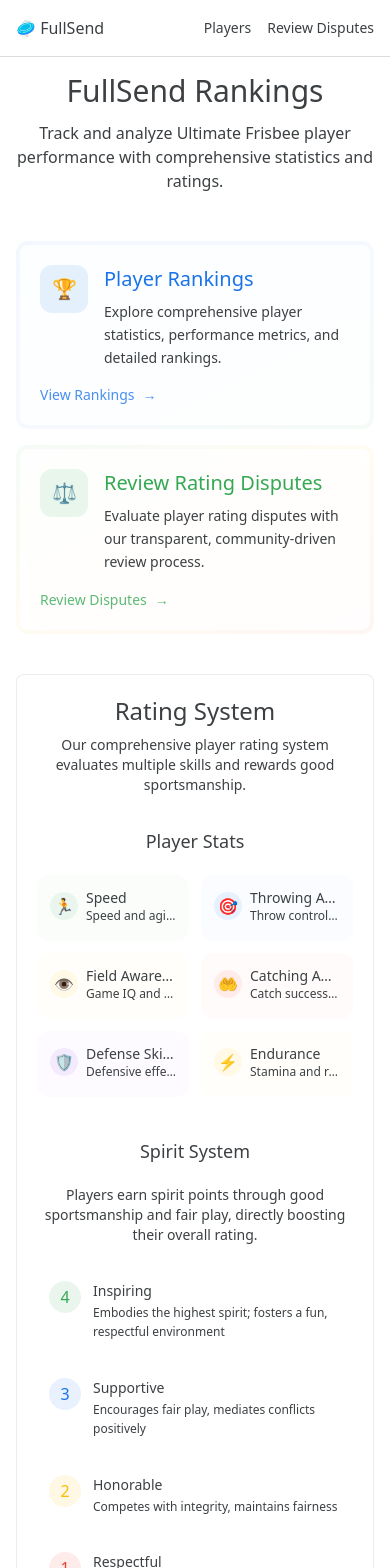
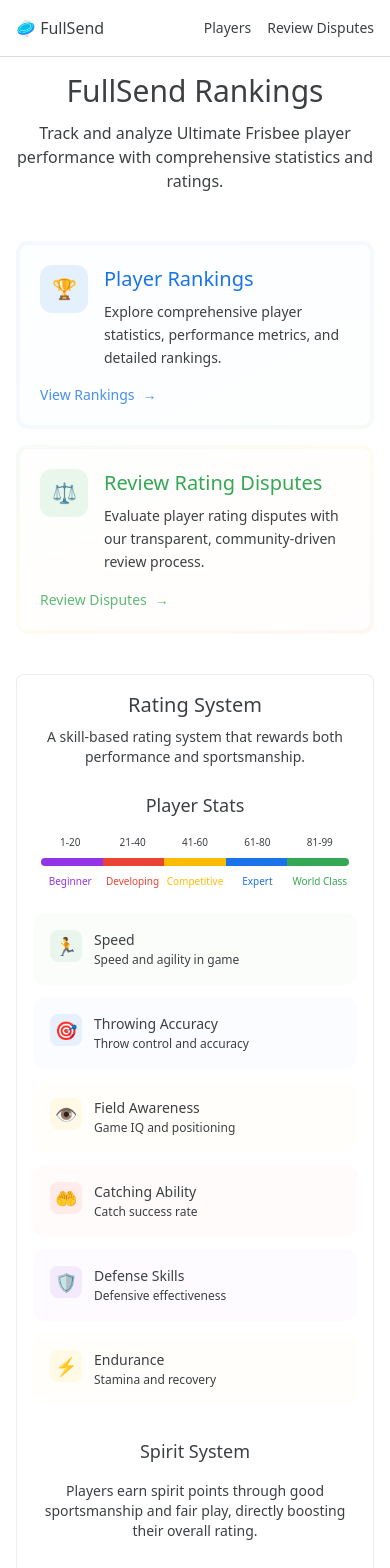
Before and after one commit to tullah/fullsendapp, a Next.js app: page / in a window 390 px wide. Shown: the top 1568 px of the page. Built offline with nearby package versions, Linux system fonts and the light colour scheme.

Commit message:
made ui/ux updates

```diff
--- a/components/add-player-dialog.tsx
+++ b/components/add-player-dialog.tsx
@@ -222,10 +222,9 @@ export function AddPlayerDialog({ onPlayerAdded, onClose, isOpen }: AddPlayerDia
 
   return (
     <div className="fixed inset-0 bg-black/50 flex items-center justify-center z-50 p-1 sm:p-4">
-      <div className="bg-white rounded-xl shadow-xl w-full max-w-md h-[calc(100vh-2rem)] sm:h-auto sm:max-h-[calc(100vh-2rem)]
-                    flex flex-col">
-        {/* Header - Fixed */}
-        <div className="flex-shrink-0 flex items-center justify-between px-3 py-2 sm:px-5 sm:py-4 border-b">
+      <div className="bg-white rounded-xl shadow-xl w-full max-w-md max-h-[90vh] overflow-hidden">
+        {/* Header */}
+        <div className="flex items-center justify-between px-3 py-2 sm:px-5 sm:py-4 border-b">
           <h2 className="text-sm sm:text-lg font-semibold text-foreground">Add Player</h2>
           <button
             onClick={onClose}
@@ -236,10 +235,9 @@ export function AddPlayerDialog({ onPlayerAdded, onClose, isOpen }: AddPlayerDia
           </button>
         </div>
 
-        <form onSubmit={handleSubmit} className="flex flex-col flex-1 min-h-0">
-          {/* Scrollable Content */}
-          <div className="flex-1 overflow-y-auto">
-            <div className="p-3 sm:p-5 space-y-4">
+        <form onSubmit={handleSubmit}>
+          <div className="max-h-[calc(90vh-8rem)] overflow-y-auto">
+            <div className="p-3 sm:p-5 space-y-3 sm:space-y-4">
               {error && (
                 <div className="flex items-start gap-2.5 p-2.5 rounded-lg bg-red-50 border border-red-200 text-red-600 text-sm">
                   <AlertCircle className="w-4 h-4 flex-shrink-0 mt-0.5" />
@@ -437,9 +435,8 @@ export function AddPlayerDialog({ onPlayerAdded, onClose, isOpen }: AddPlayerDia
             </div>
           </div>
 
-          {/* Footer - Fixed */}
-          <div className="flex-shrink-0 flex justify-end gap-2 px-3 py-2 sm:px-5 sm:py-4 border-t bg-white
-                       shadow-[0_-1px_3px_rgba(0,0,0,0.05)]">
+          {/* Footer */}
+          <div className="flex justify-end gap-2 px-3 py-2 sm:px-5 sm:py-4 border-t bg-gray-50">
             <button
               type="button"
               onClick={onClose}
--- a/components/rating-system.tsx
+++ b/components/rating-system.tsx
@@ -12,21 +12,50 @@ export function RatingSystem() {
   } as const;
 
   return (
-    <div className="card-base p-5 sm:p-6">
-      {/* Centered Rating System Header */}
-      <div className="text-center mb-8">
-        <h2 className="text-2xl font-medium text-foreground mb-2">Rating System</h2>
+    <div className="card-base p-4 sm:p-6">
+      {/* Header */}
+      <div className="text-center mb-6 sm:mb-8">
+        <h2 className="text-xl sm:text-2xl font-medium text-foreground mb-2">Rating System</h2>
         <p className="text-sm sm:text-base text-foreground/60 max-w-2xl mx-auto">
-          Our comprehensive player rating system evaluates multiple skills and rewards good sportsmanship.
+          A skill-based rating system that rewards both performance and sportsmanship.
         </p>
       </div>
 
-      {/* Player Stats and Spirit - Single Column */}
-      <div className="space-y-10">
+      <div className="space-y-8 sm:space-y-10">
         {/* Player Stats */}
         <div>
-          <h3 className="text-lg font-medium text-foreground mb-5 text-center">Player Stats</h3>
-          <div className="grid grid-cols-2 sm:grid-cols-3 gap-3 sm:gap-4">
+          <h3 className="text-lg font-medium text-foreground mb-4 sm:mb-5 text-center">Player Stats</h3>
+
+          {/* Rating Scale */}
+          <div className="mb-6 px-2 sm:px-4">
+            {/* Numbers - Now in a grid to match the sections below */}
+            <div className="grid grid-cols-5 text-center gap-1 mb-2">
+              <div className="text-[10px] sm:text-xs text-foreground/60">1-20</div>
+              <div className="text-[10px] sm:text-xs text-foreground/60">21-40</div>
+              <div className="text-[10px] sm:text-xs text-foreground/60">41-60</div>
+              <div className="text-[10px] sm:text-xs text-foreground/60">61-80</div>
+              <div className="text-[10px] sm:text-xs text-foreground/60">81-99</div>
+            </div>
+            {/* Scale Bar */}
+            <div className="h-2 rounded-full bg-gray-100 flex">
+              <div className="w-1/5 h-full rounded-l-full" style={{ backgroundColor: ratingConfig.beginner.color }}></div>
+              <div className="w-1/5 h-full" style={{ backgroundColor: ratingConfig.developing.color }}></div>
+              <div className="w-1/5 h-full" style={{ backgroundColor: ratingConfig.competitive.color }}></div>
+              <div className="w-1/5 h-full" style={{ backgroundColor: ratingConfig.expert.color }}></div>
+              <div className="w-1/5 h-full rounded-r-full" style={{ backgroundColor: ratingConfig.worldClass.color }}></div>
+            </div>
+            {/* Labels */}
+            <div className="grid grid-cols-5 text-center gap-1 mt-2">
+              <span className="text-[10px] sm:text-xs font-medium truncate" style={{ color: ratingConfig.beginner.color }}>Beginner</span>
+              <span className="text-[10px] sm:text-xs font-medium truncate" style={{ color: ratingConfig.developing.color }}>Developing</span>
+              <span className="text-[10px] sm:text-xs font-medium truncate" style={{ color: ratingConfig.competitive.color }}>Competitive</span>
+              <span className="text-[10px] sm:text-xs font-medium truncate" style={{ color: ratingConfig.expert.color }}>Expert</span>
+              <span className="text-[10px] sm:text-xs font-medium truncate" style={{ color: ratingConfig.worldClass.color }}>World Class</span>
+            </div>
+          </div>
+
+          {/* Stat Cards */}
+          <div className="grid grid-cols-1 sm:grid-cols-2 md:grid-cols-3 gap-3 sm:gap-4">
             {[
               {
                 label: 'Speed',
@@ -34,9 +63,6 @@ export function RatingSystem() {
                 shortDesc: 'Speed and agility in game',
                 icon: '🏃',
                 color: ratingColors.beginner,
-                level: 'Beginner',
-                progress: 1,
-                range: '1-20'
               },
               {
                 label: 'Throwing Accuracy',
@@ -44,9 +70,6 @@ export function RatingSystem() {
                 shortDesc: 'Throw control and accuracy',
                 icon: '🎯',
                 color: ratingColors.intermediate,
-                level: 'Intermediate',
-                progress: 2,
-                range: '21-40'
               },
               {
                 label: 'Field Awareness',
@@ -54,9 +77,6 @@ export function RatingSystem() {
                 shortDesc: 'Game IQ and positioning',
                 icon: '👁️',
                 color: ratingColors.advanced,
-                level: 'Advanced',
-                progress: 3,
-                range: '41-60'
               },
               {
                 label: 'Catching Ability',
@@ -64,9 +84,6 @@ export function RatingSystem() {
                 shortDesc: 'Catch success rate',
                 icon: '🤲',
                 color: ratingColors.expert,
-                level: 'Expert',
-                progress: 4,
-                range: '61-80'
               },
               {
                 label: 'Defense Skills',
@@ -74,9 +91,6 @@ export function RatingSystem() {
                 shortDesc: 'Defensive effectiveness',
                 icon: '🛡️',
                 color: ratingColors.elite,
-                level: 'Elite',
-                progress: 5,
-                range: '81-99'
               },
               {
                 label: 'Endurance',
@@ -84,9 +98,6 @@ export function RatingSystem() {
                 shortDesc: 'Stamina and recovery',
                 icon: '⚡',
                 color: ratingColors.advanced,
-                level: 'Advanced',
-                progress: 3,
-                range: '41-60'
               },
             ].map((stat, i) => (
               <div
@@ -95,11 +106,10 @@ export function RatingSystem() {
                          hover:border-[#1a73e8]/10 hover:shadow-sm transition-all duration-300"
                 style={{ backgroundColor: `${stat.color}05` }}
               >
-                {/* Card Header */}
-                <div className="p-3 sm:p-4">
-                  <div className="flex items-center gap-2 mb-1">
+                <div className="p-4">
+                  <div className="flex items-start gap-3">
                     <div
-                      className="w-7 h-7 sm:w-8 sm:h-8 rounded-full flex items-center justify-center text-base sm:text-lg
+                      className="w-8 h-8 rounded-lg flex items-center justify-center text-lg
                                group-hover:scale-110 transition-transform duration-300"
                       style={{
                         backgroundColor: `${stat.color}15`,
@@ -109,8 +119,8 @@ export function RatingSystem() {
                       {stat.icon}
                     </div>
                     <div className="flex-1 min-w-0">
-                      <div className="text-sm font-medium text-foreground truncate">{stat.label}</div>
-                      <div className="text-xs text-foreground/60 truncate">{stat.shortDesc}</div>
+                      <div className="text-sm font-medium text-foreground">{stat.label}</div>
+                      <div className="text-xs text-foreground/60 mt-0.5">{stat.shortDesc}</div>
                     </div>
                   </div>
                 </div>
@@ -121,13 +131,12 @@ export function RatingSystem() {
 
         {/* Spirit System */}
         <div>
-          <h3 className="text-lg font-medium text-foreground mb-5 text-center">Spirit System</h3>
-          <p className="text-sm text-center text-foreground/60 mb-6 max-w-2xl mx-auto">
+          <h3 className="text-lg font-medium text-foreground mb-4 sm:mb-5 text-center">Spirit System</h3>
+          <p className="text-sm text-center text-foreground/60 mb-5 max-w-2xl mx-auto">
             Players earn spirit points through good sportsmanship and fair play, directly boosting their overall rating.
           </p>
 
-          {/* Spirit Levels Grid */}
-          <div className="grid gap-3 sm:grid-cols-2 lg:grid-cols-3">
+          <div className="grid gap-3 grid-cols-1 sm:grid-cols-2 lg:grid-cols-3">
             {[
               { level: 'Inspiring', score: 4, desc: 'Embodies the highest spirit; fosters a fun, respectful environment' },
               { level: 'Supportive', score: 3, desc: 'Encourages fair play, mediates conflicts positively' },
@@ -137,7 +146,7 @@ export function RatingSystem() {
             ].map((spirit, i) => (
               <div
                 key={i}
-                className="flex items-start gap-3 p-3 rounded-lg hover:bg-secondary/20 transition-colors"
+                className="flex items-start gap-3 p-4 rounded-lg hover:bg-secondary/20 transition-colors"
               >
                 <div className="flex-shrink-0">
                   <div className={`w-8 h-8 rounded-full flex items-center justify-center
@@ -151,7 +160,7 @@ export function RatingSystem() {
                   </div>
                 </div>
                 <div>
-                  <div className="font-medium text-sm text-foreground mb-0.5">{spirit.level}</div>
+                  <div className="font-medium text-sm text-foreground mb-1">{spirit.level}</div>
                   <div className="text-xs text-foreground/60 leading-relaxed">{spirit.desc}</div>
                 </div>
               </div>
```
